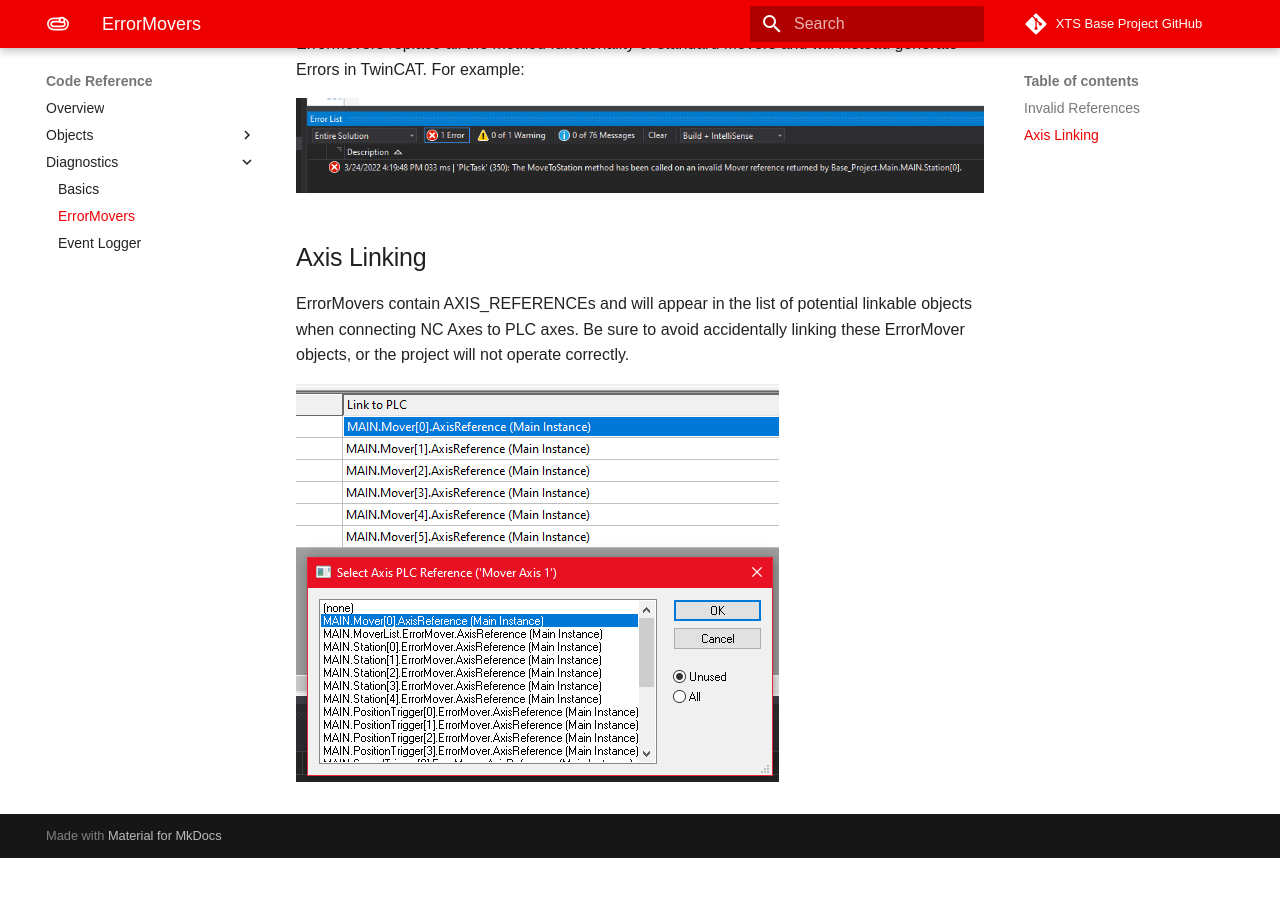
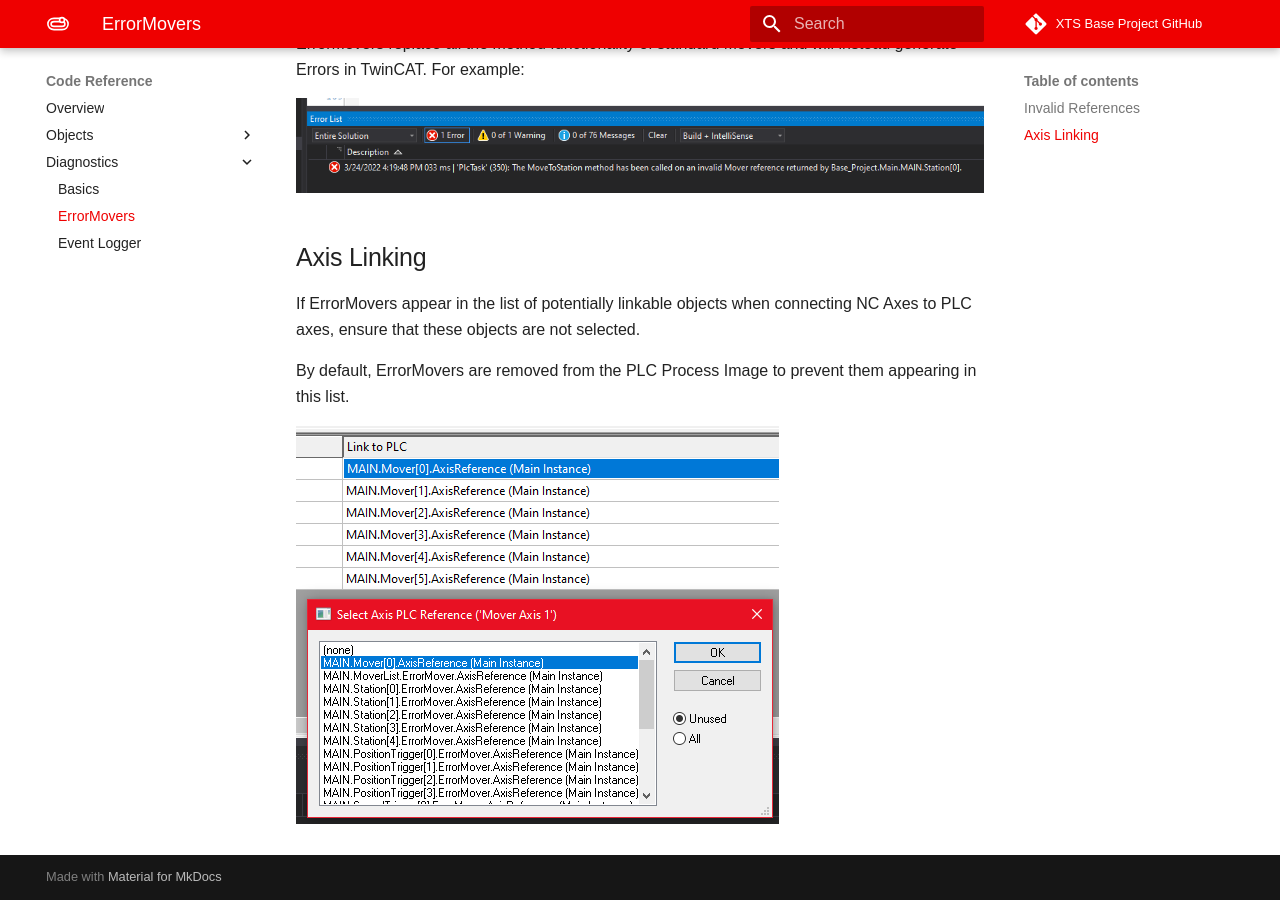
Before and after one commit to Beckhoff-USA-Community/XTS_Base, an MkDocs documentation site: the page built from Documentation/docs/CodeReference/ErrorMovers.md, in a window 1280 px wide and 900 px high, scrolled down 607 px. Built offline with MkDocs 1.6.1 and Material for MkDocs 9.7.7, drawn with Linux system fonts in a browser that asks for light colours; some web fonts are replaced; comment, search, counter and statistics services are not loaded; before the commit the page ends 1465 px from its top, so only the background shows below that.

Commit message:
Updated documentation to reflect Matt's additions

```diff
--- a/Documentation/docs/CodeReference/ErrorMovers.md
+++ b/Documentation/docs/CodeReference/ErrorMovers.md
@@ -18,6 +18,8 @@
 
 ## Axis Linking
 
-ErrorMovers contain AXIS_REFERENCEs and will appear in the list of potential linkable objects when connecting NC Axes to PLC axes. Be sure to avoid accidentally linking these ErrorMover objects, or the project will not operate correctly.
+If ErrorMovers appear in the list of potentially linkable objects when connecting NC Axes to PLC axes, ensure that these objects are not selected.
+
+By default, ErrorMovers are removed from the PLC Process Image to prevent them appearing in this list.
 
 ![MappingErrorMovers](../Images/MappingErrorMovers.png)
```
